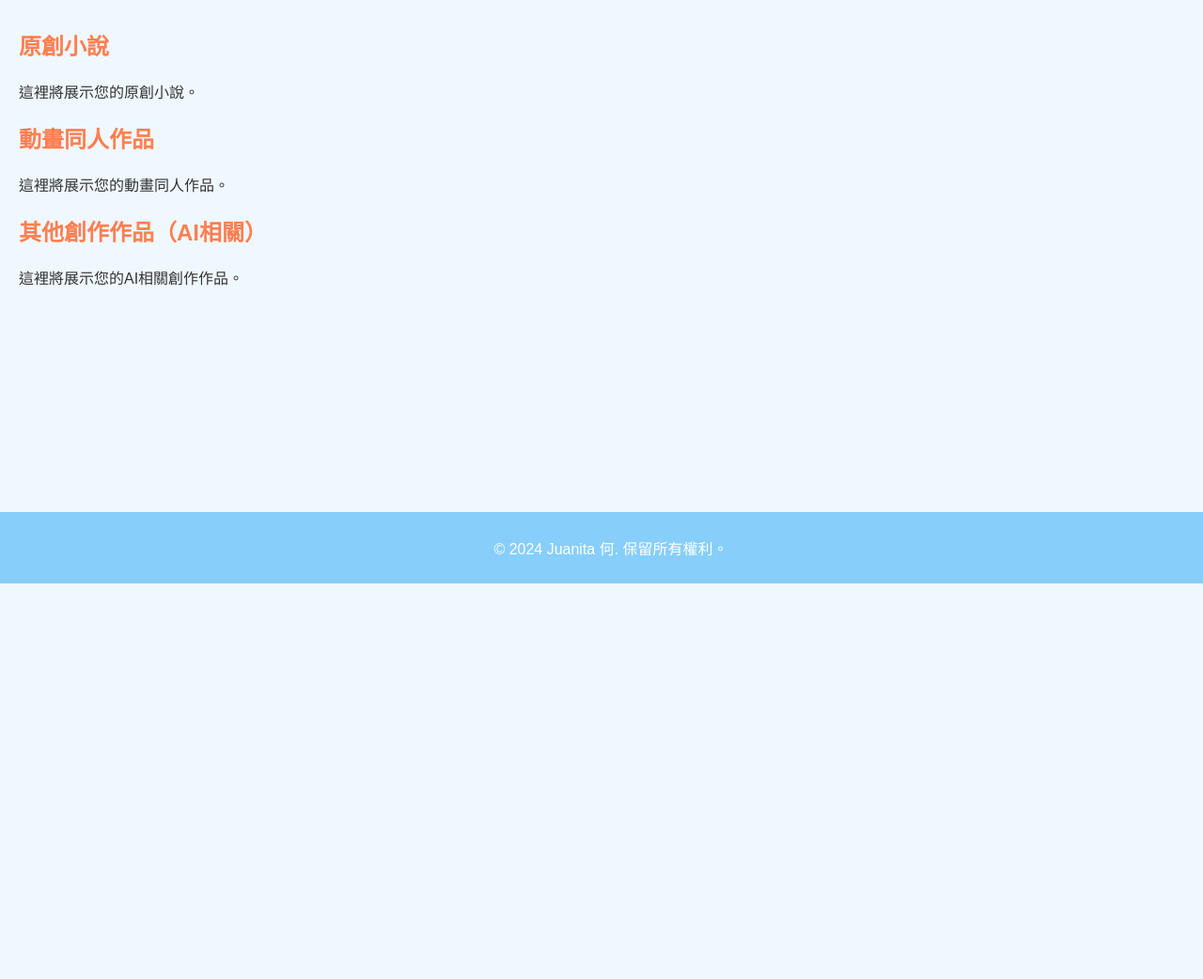
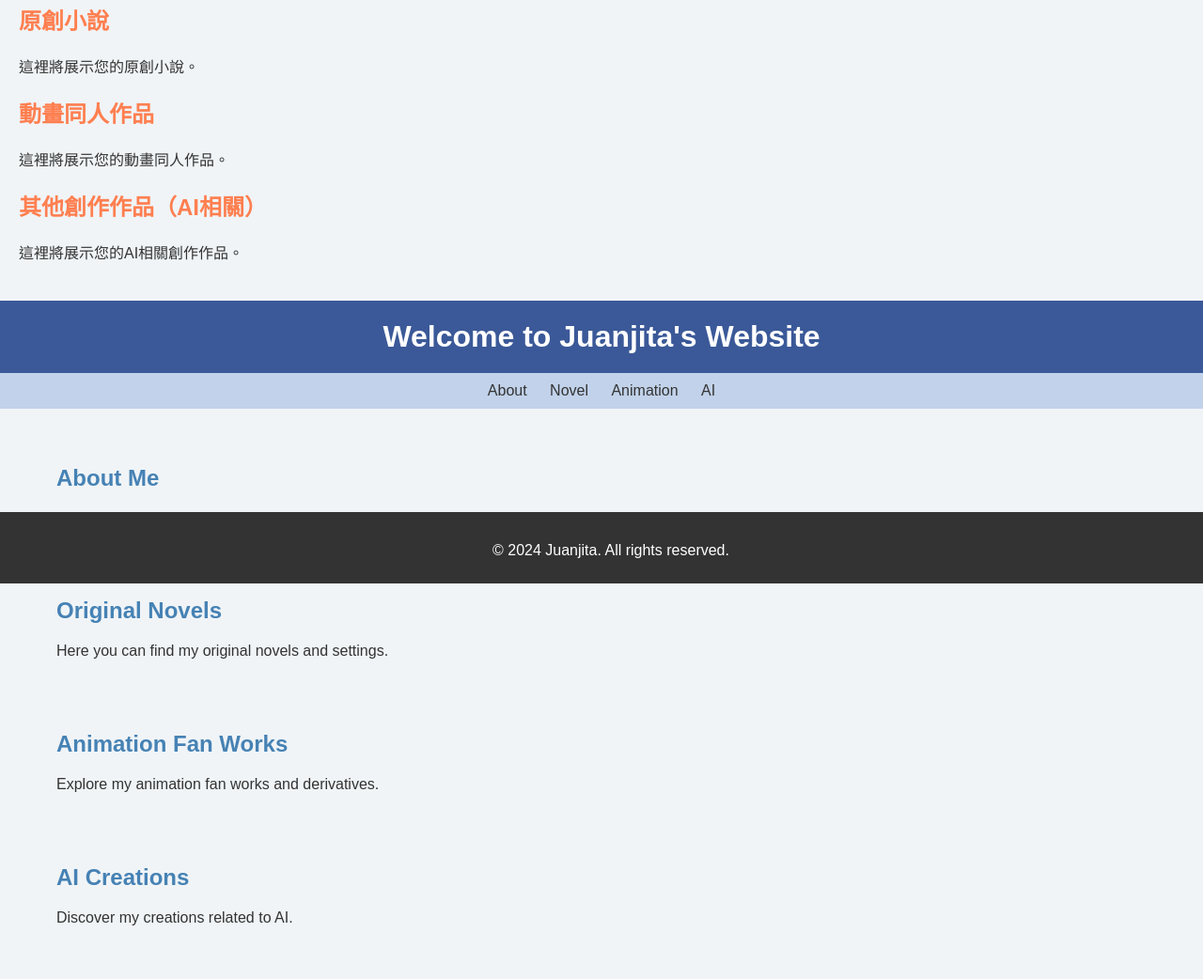
Before and after one commit to 410892072/ju-, a plain HTML site: page index.html in a window 1280 px wide. Shown: the part 179-1221 px from the top of the page at 94% size. Before the commit the page ends 800 px from the top, so only its background shows below. Drawn offline with Linux system fonts and the light colour scheme.

Commit message:
Update index.html

```diff
--- a/index.html
+++ b/index.html
@@ -65,3 +65,102 @@
     </footer>
 </body>
 </html>
+<!DOCTYPE html>
+<html lang="zh-Hant">
+
+<head>
+    <meta charset="UTF-8">
+    <meta name="viewport" content="width=device-width, initial-scale=1.0">
+    <title>Juanjita's Website</title>
+    <style>
+        body {
+            font-family: Arial, sans-serif;
+            margin: 0;
+            padding: 0;
+            background-color: #f0f4f7;
+            color: #333;
+        }
+
+        .container {
+            max-width: 1200px;
+            margin: 0 auto;
+            padding: 20px;
+        }
+
+        header {
+            background-color: #3b5998;
+            color: #fff;
+            padding: 20px;
+            text-align: center;
+        }
+
+        header h1 {
+            margin: 0;
+        }
+
+        nav {
+            background-color: #c1d2ea;
+            padding: 10px;
+            text-align: center;
+        }
+
+        nav a {
+            color: #333;
+            text-decoration: none;
+            margin: 0 10px;
+        }
+
+        nav a:hover {
+            color: #3b5998;
+        }
+
+        main {
+            padding: 20px;
+        }
+
+        footer {
+            background-color: #333;
+            color: #fff;
+            text-align: center;
+            padding: 10px;
+            position: fixed;
+            bottom: 0;
+            width: 100%;
+        }
+    </style>
+</head>
+
+<body>
+    <header>
+        <h1>Welcome to Juanjita's Website</h1>
+    </header>
+    <nav>
+        <a href="#about">About</a>
+        <a href="#novel">Novel</a>
+        <a href="#animation">Animation</a>
+        <a href="#ai">AI</a>
+    </nav>
+    <main class="container">
+        <section id="about">
+            <h2>About Me</h2>
+            <p>This is a brief introduction about me.</p>
+        </section>
+        <section id="novel">
+            <h2>Original Novels</h2>
+            <p>Here you can find my original novels and settings.</p>
+        </section>
+        <section id="animation">
+            <h2>Animation Fan Works</h2>
+            <p>Explore my animation fan works and derivatives.</p>
+        </section>
+        <section id="ai">
+            <h2>AI Creations</h2>
+            <p>Discover my creations related to AI.</p>
+        </section>
+    </main>
+    <footer>
+        <p>&copy; 2024 Juanjita. All rights reserved.</p>
+    </footer>
+</body>
+
+</html>
```
